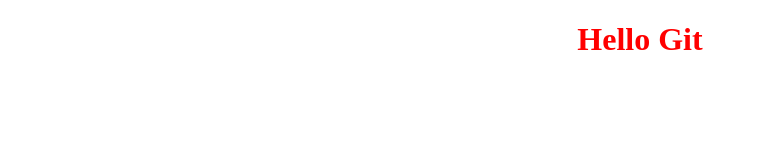
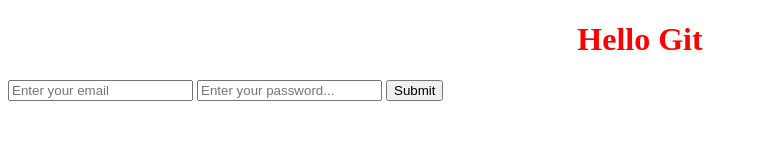
Before and after one commit to TeeL18/GitRepo-New-Folder, a plain HTML site: page index.html in a window 1280 px wide. Shown: the whole page, without its empty margins (0-758 px from the left). Drawn offline with Linux system fonts and the light colour scheme.

Commit message:
Added HTML login form

```diff
--- a/index.html
+++ b/index.html
@@ -9,5 +9,10 @@
   </head>
   <body>
     <h1>Hello Git</h1>
+    <form>
+      <input type="email" placeholder="Enter your email" />
+      <input type="password" placeholder="Enter your password..." />
+      <input type="submit" />
+    </form>
   </body>
 </html>
```
